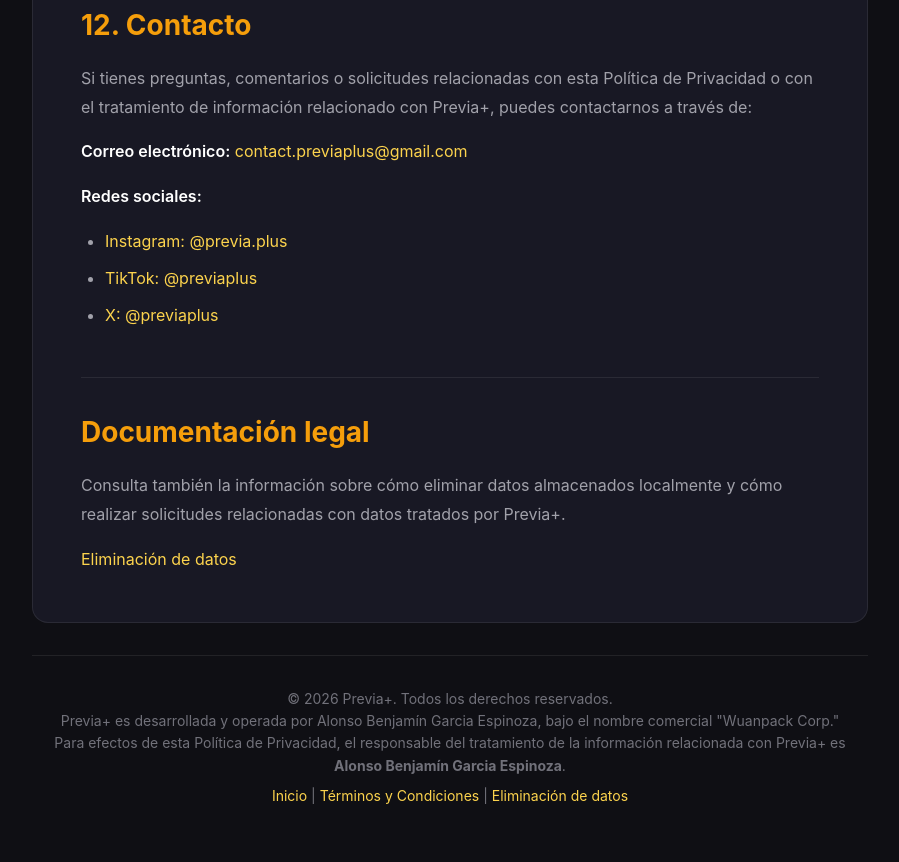
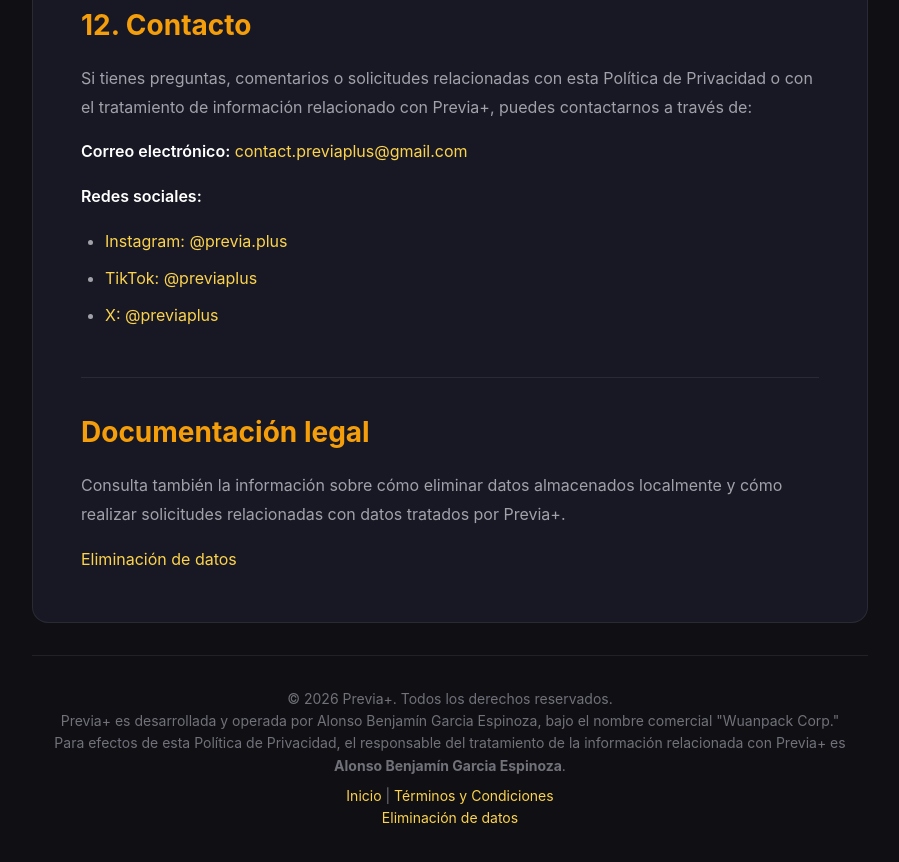
Before and after one commit to Wuanpack/previa-plus-legal, a plain HTML site: page index.html in a window 1280 px wide. Shown: the part 9015-9877 px from the top of the page, without its empty margins (190-1089 px from the left). Drawn offline with Linux system fonts and the light colour scheme.

Commit message:
data deletion page

```diff
--- a/index.html
+++ b/index.html
@@ -801,7 +801,9 @@
           <a href="index.html">Inicio</a>
           |
           <a href="terms.html">Términos y Condiciones</a>
-          |
+        </p>
+
+        <p>
           <a href="data-deletion.html">Eliminación de datos</a>
         </p>
       </footer>
```
